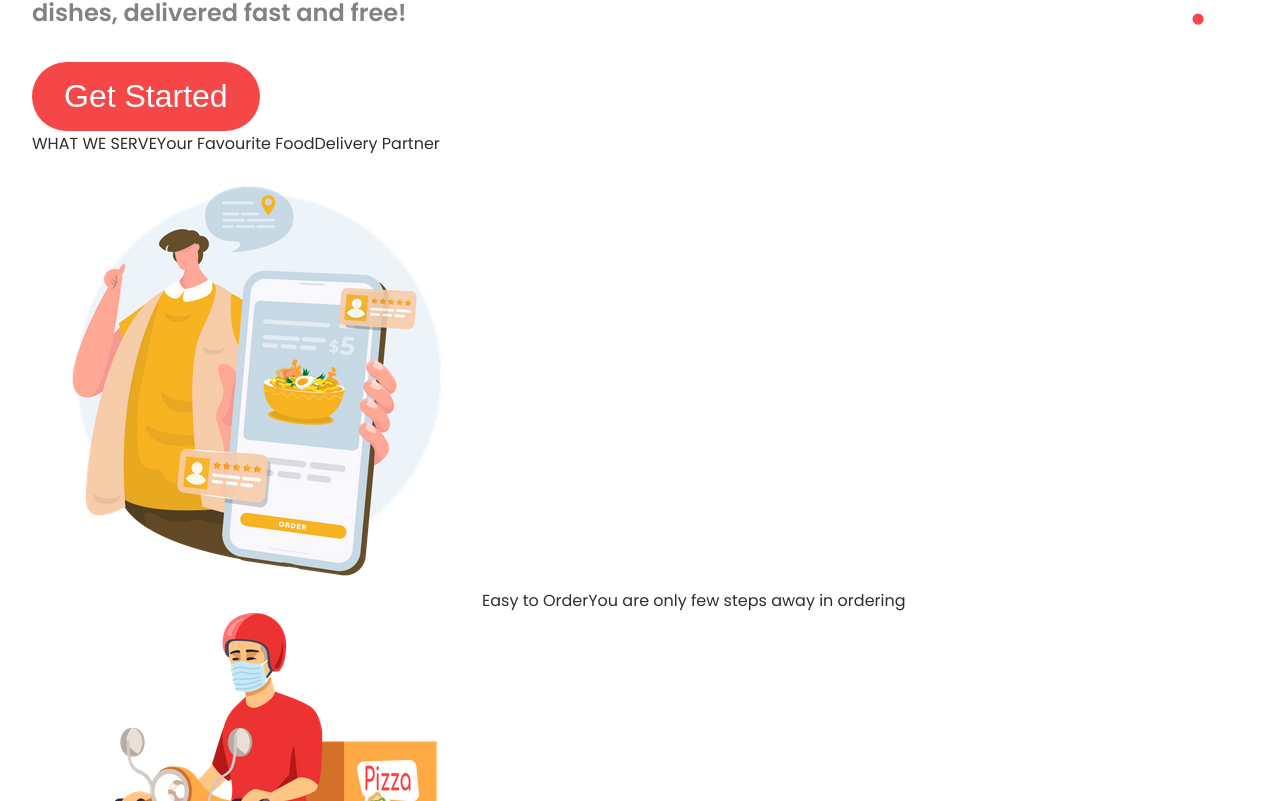
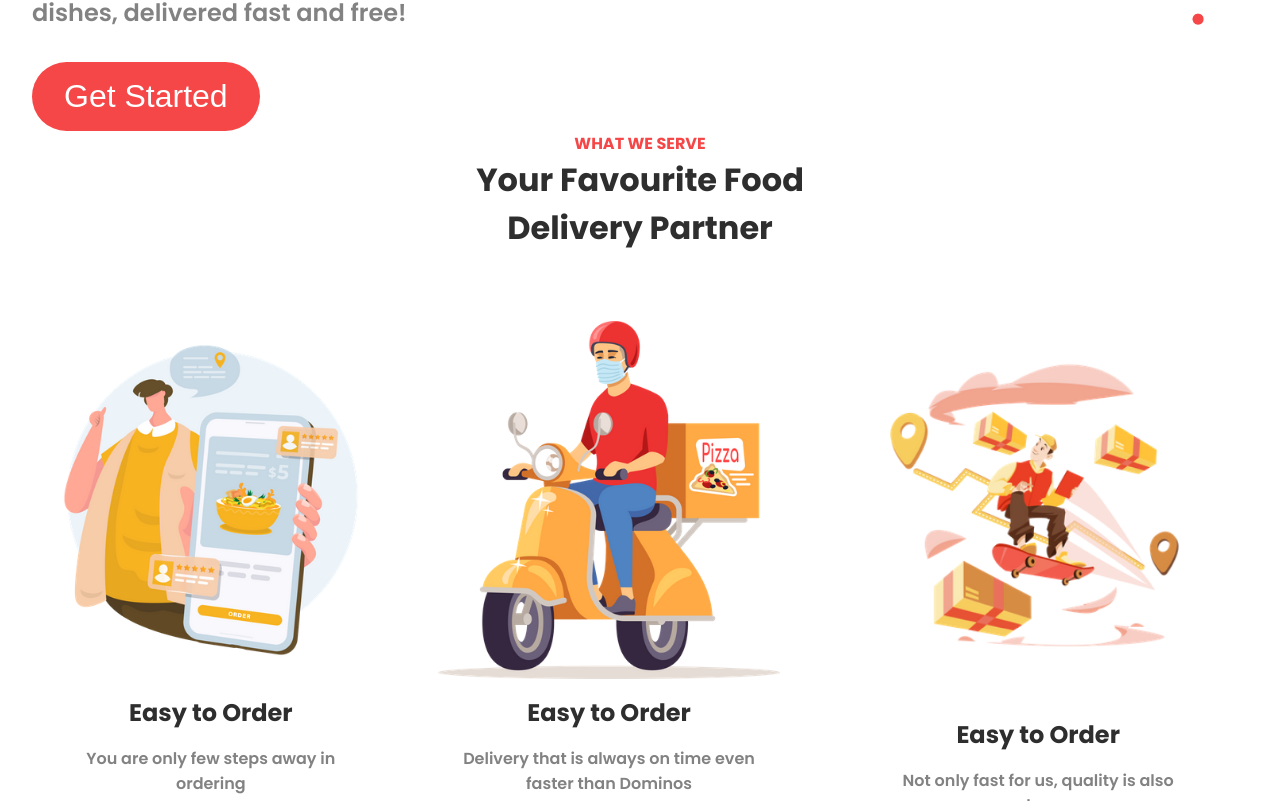
Before and after one commit to HimashaNethmini/Food_WebApp-Nextjs, a Next.js app: page / in a window 1280 px wide. Shown: the part 719-1520 px from the top of the page. Built offline with nearby package versions, Linux system fonts and the light colour scheme.

Commit message:
added styles

```diff
--- a/styles/Services.module.css
+++ b/styles/Services.module.css
@@ -0,0 +1,47 @@
+.heading{
+    display: flex;
+    flex-direction: column;
+    font-weight: bold;
+    justify-content: center;
+    align-items: center;
+}
+
+.heading>:nth-child(1) {
+    color: var(--themeRed);
+    font-size: 1rem;
+}
+
+.heading>:nth-child(2), .heading>:nth-child(3) {
+    font-size: 2rem;
+}
+
+.services {
+    display: flex;
+    margin-top: 3rem;
+    gap: 3rem;
+    align-items: center;
+    justify-content: center;
+}
+
+.features {
+    display: flex;
+    flex-direction: column;
+    align-items: center;
+    justify-content: center;
+    gap: 1rem;
+
+}
+
+.features>:nth-child(2){
+    font-weight: bold;
+    font-size: 1.5rem;
+}
+
+.features>:nth-child(3){
+    color: var(--gray);
+    word-wrap: break-word;
+    font-size: 1rem;
+    font-weight: 600;
+    width: 20rem;
+    text-align: center;
+}
```
